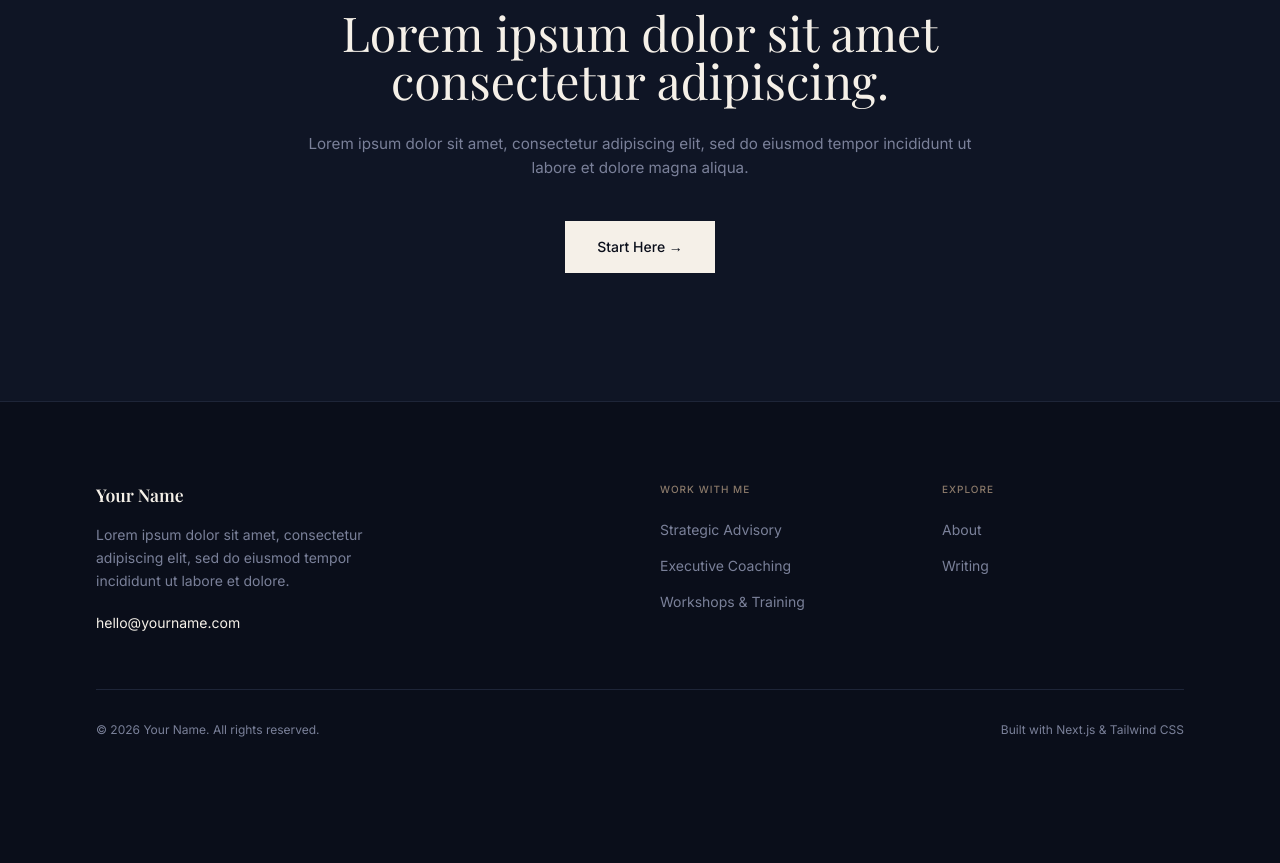
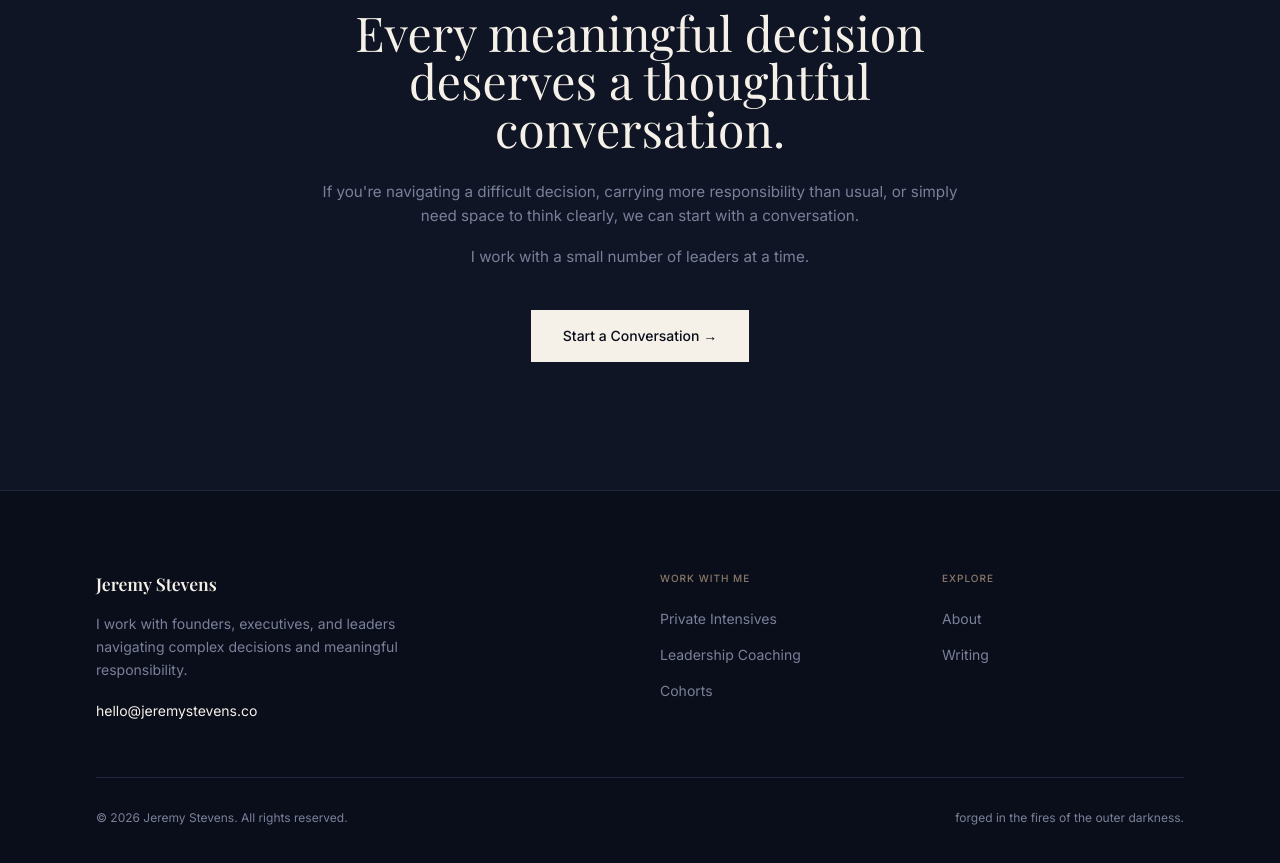
Before and after one commit to jskroening-afk/my-site, a Next.js app: page / in a window 1280 px wide. Shown: the part 3140-4003 px from the top of the page. Before the commit the page ends 3958 px from the top, so only its background shows below. Built offline with nearby package versions, Linux system fonts and the light colour scheme; a web font is replaced by a local one.

Commit message:
update homepage CTA and footer content

```diff
--- a/app/(site)/page.tsx
+++ b/app/(site)/page.tsx
@@ -178,20 +178,20 @@ export default function HomePage() {
       <section className="px-6 lg:px-8 py-24 lg:py-32 bg-[#0f1525]">
         <div className="max-w-2xl mx-auto text-center">
           <p className="text-[10px] uppercase tracking-widest text-[#8B7A6A] font-medium mb-7">
-            Ready to Begin?
+            Ready to begin?
           </p>
           <h2 className="font-serif text-4xl md:text-5xl font-normal text-[#f5f0e8] mb-7 leading-tight">
-            Lorem ipsum dolor sit amet consectetur adipiscing.
+            Every meaningful decision deserves a thoughtful conversation.
           </h2>
-          <p className="text-[#7a8099] leading-relaxed mb-10 text-[0.95rem]">
-            Lorem ipsum dolor sit amet, consectetur adipiscing elit, sed do eiusmod tempor
-            incididunt ut labore et dolore magna aliqua.
-          </p>
+          <div className="text-[#7a8099] leading-relaxed mb-10 text-[0.95rem] space-y-4">
+            <p>If you&apos;re navigating a difficult decision, carrying more responsibility than usual, or simply need space to think clearly, we can start with a conversation.</p>
+            <p>I work with a small number of leaders at a time.</p>
+          </div>
           <Link
             href="/services/private-intensive"
             className="inline-block px-8 py-4 bg-[#f5f0e8] text-[#0a0e1a] text-sm font-medium hover:bg-[#8B7A6A] hover:text-[#f5f0e8] transition-colors"
           >
-            Start Here →
+            Start a Conversation →
           </Link>
         </div>
       </section>
--- a/components/Footer.tsx
+++ b/components/Footer.tsx
@@ -11,18 +11,17 @@ export default function Footer() {
           {/* Brand */}
           <div className="md:col-span-5">
             <Link href="/" className="font-serif text-[1.1rem] font-semibold text-[#f5f0e8]">
-              Your Name
+              Jeremy Stevens
             </Link>
             <p className="mt-4 text-sm text-[#7a8099] leading-relaxed max-w-xs">
-              Lorem ipsum dolor sit amet, consectetur adipiscing elit, sed do eiusmod tempor
-              incididunt ut labore et dolore.
+              I work with founders, executives, and leaders navigating complex decisions and meaningful responsibility.
             </p>
             <p className="mt-5 text-sm text-[#f5f0e8]">
               <a
-                href="mailto:hello@yourname.com"
+                href="mailto:hello@jeremystevens.co"
                 className="hover:text-[#8B7A6A] transition-colors"
               >
-                hello@yourname.com
+                hello@jeremystevens.co
               </a>
             </p>
           </div>
@@ -35,26 +34,26 @@ export default function Footer() {
             <ul className="space-y-3">
               <li>
                 <Link
-                  href="/services/strategic-advisory"
+                  href="/services/private-intensive"
                   className="text-sm text-[#7a8099] hover:text-[#f5f0e8] transition-colors"
                 >
-                  Strategic Advisory
+                  Private Intensives
                 </Link>
               </li>
               <li>
                 <Link
-                  href="/services/executive-coaching"
+                  href="/services/leadership-coaching"
                   className="text-sm text-[#7a8099] hover:text-[#f5f0e8] transition-colors"
                 >
-                  Executive Coaching
+                  Leadership Coaching
                 </Link>
               </li>
               <li>
                 <Link
-                  href="/services/workshops-training"
+                  href="/services/cohorts"
                   className="text-sm text-[#7a8099] hover:text-[#f5f0e8] transition-colors"
                 >
-                  Workshops & Training
+                  Cohorts
                 </Link>
               </li>
             </ul>
@@ -88,10 +87,10 @@ export default function Footer() {
 
         <div className="border-t border-[#1e2538] mt-14 pt-8 flex flex-col md:flex-row justify-between items-center gap-3">
           <p className="text-xs text-[#7a8099]">
-            © {year} Your Name. All rights reserved.
+            © 2026 Jeremy Stevens. All rights reserved.
           </p>
           <p className="text-xs text-[#7a8099]">
-            Built with Next.js & Tailwind CSS
+            forged in the fires of the outer darkness.
           </p>
         </div>
       </div>
```
